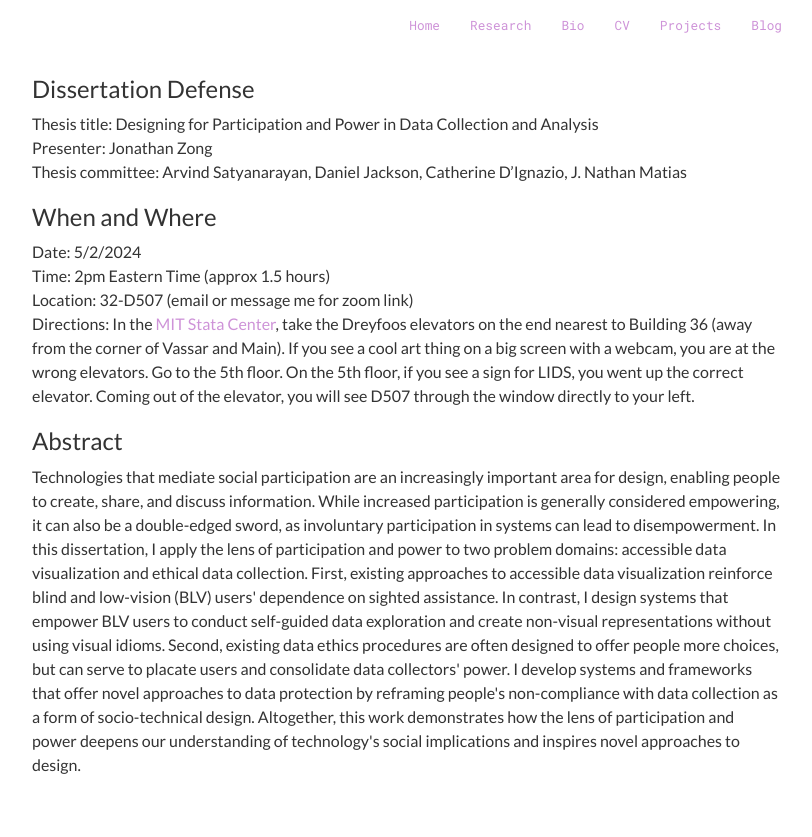
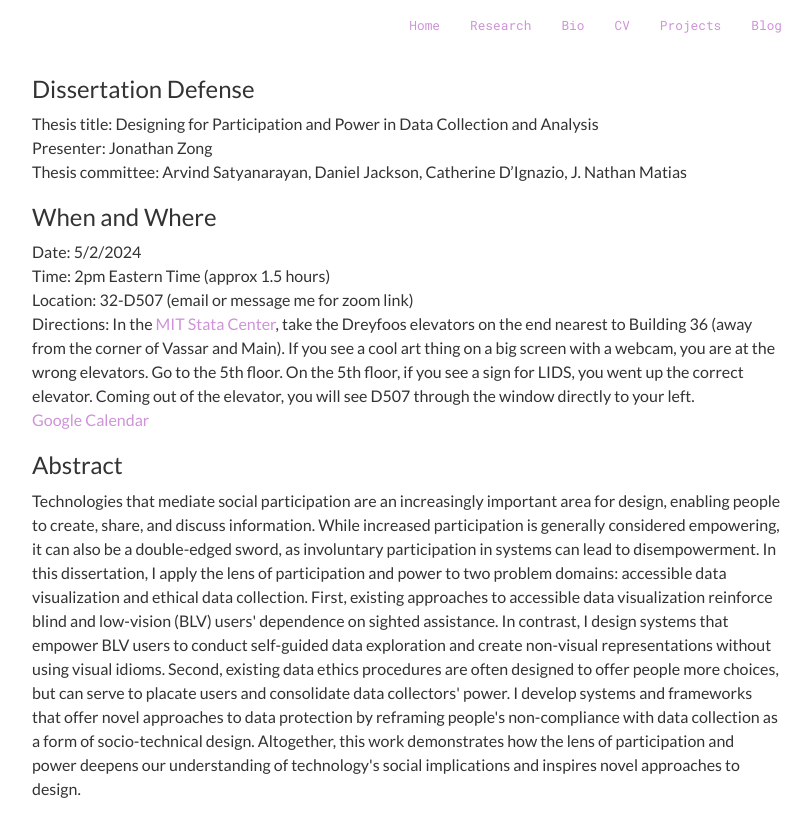
Before and after one commit to jonathanzong/jonathanzong.com, a Jekyll site: the page built from defense.html, in a window 1280 px wide. Shown: the top 837 px of the page, without its empty margins (233-1045 px from the left). Built offline with Jekyll 4.4.1, drawn with Linux system fonts in a browser that asks for light colours; nearby versions of some CDN libraries.

Commit message:
gcal link

```diff
--- a/defense.html
+++ b/defense.html
@@ -18,6 +18,7 @@ title: Dissertation Defense
 <li>Time: 2pm Eastern Time (approx 1.5 hours)</li>
 <li>Location: 32-D507 (email or message me for zoom link)</li>
 <li>Directions: In the <a href="https://maps.app.goo.gl/krXxuqzjMCiiy9Ew8">MIT Stata Center</a>, take the Dreyfoos elevators on the end nearest to Building 36 (away from the corner of Vassar and Main). If you see a cool art thing on a big screen with a webcam, you are at the wrong elevators. Go to the 5th floor. On the 5th floor, if you see a sign for LIDS, you went up the correct elevator. Coming out of the elevator, you will see D507 through the window directly to your left.</li>
+<li><a href="https://calendar.google.com/calendar/event?action=TEMPLATE&tmeid=YzVoamNwOW9jNHAzaWI5ZzY4cDZhYjlrYzhvajBiOW83MWltNGI5aDZsaG1hYzFvY29wajhjMzZjbyBqb25hdGhhbi56b25nQG0&tmsrc=jonathan.zong%40gmail.com">Google Calendar</a></li>
 </ul>
 
 <h3>Abstract</h3>
```
